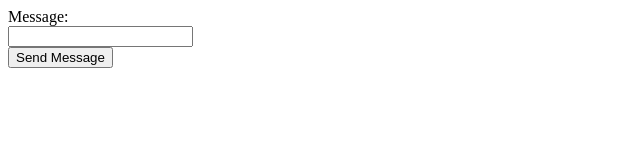
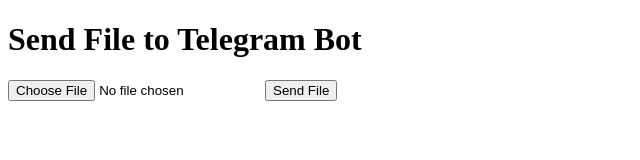
Before and after one commit to umar4011/Test2, a plain HTML site: page index.html in a window 1280 px wide. Shown: the whole page, without its empty margins (0-640 px from the left). Drawn offline with Linux system fonts and the light colour scheme.

Commit message:
Update index.html

```diff
--- a/index.html
+++ b/index.html
@@ -1,37 +1,42 @@
 <!DOCTYPE html>
-<html>
+<html lang="en">
 <head>
-    <title>Telegram Bot Messaging</title>
+  <meta charset="UTF-8">
+  <title>Send File to Telegram Bot</title>
 </head>
 <body>
+  <h1>Send File to Telegram Bot</h1>
 
-<form id="messageForm">
-    <label for="message">Message:</label><br>
-    <input type="text" id="message" name="message"><br>
-    <button type="submit">Send Message</button>
+  <form id="fileForm" enctype="multipart/form-data">
+    <input type="file" id="fileInput" name="file">
+    <button type="button" onclick="sendToTelegram()">Send File</button>
   </form>
 
   <script>
-    document.getElementById("messageForm").addEventListener("submit", function(event) {
-        event.preventDefault();
+    function sendToTelegram() {
       const BOT_TOKEN = "6184053476:AAGTb4xDA1C-Ru0bOvG1VmLwrZFN429OG1w";
       const CHAT_ID = "5350055035";
-        const message = document.getElementById("message").value;
 
-        fetch(`https://api.telegram.org/bot${BOT_TOKEN}/sendMessage?chat_id=${CHAT_ID}&text=${message}`, {
-            method: 'GET',
+      const formData = new FormData(document.getElementById('fileForm'));
+      formData.append('chat_id', CHAT_ID);
+      formData.append('document', document.getElementById('fileInput').files[0]);
+
+      fetch(`https://api.telegram.org/bot${BOT_TOKEN}/sendDocument`, {
+        method: 'POST',
+        body: formData
       })
-        .then(response => response.json())
-        .then(data => {
-            console.log(data);
-            alert("Message sent successfully!");
+      .then(response => {
+        if (response.ok) {
+          alert('File sent successfully!');
+        } else {
+          alert('Failed to send file.');
+        }
       })
       .catch(error => {
         console.error('Error:', error);
-            alert("Failed to send message.");
+        alert('An error occurred while sending the file.');
       });
-    });
+    }
   </script>
-
 </body>
 </html>
```
Lines whose indentation alone changed are shown as unchanged.
